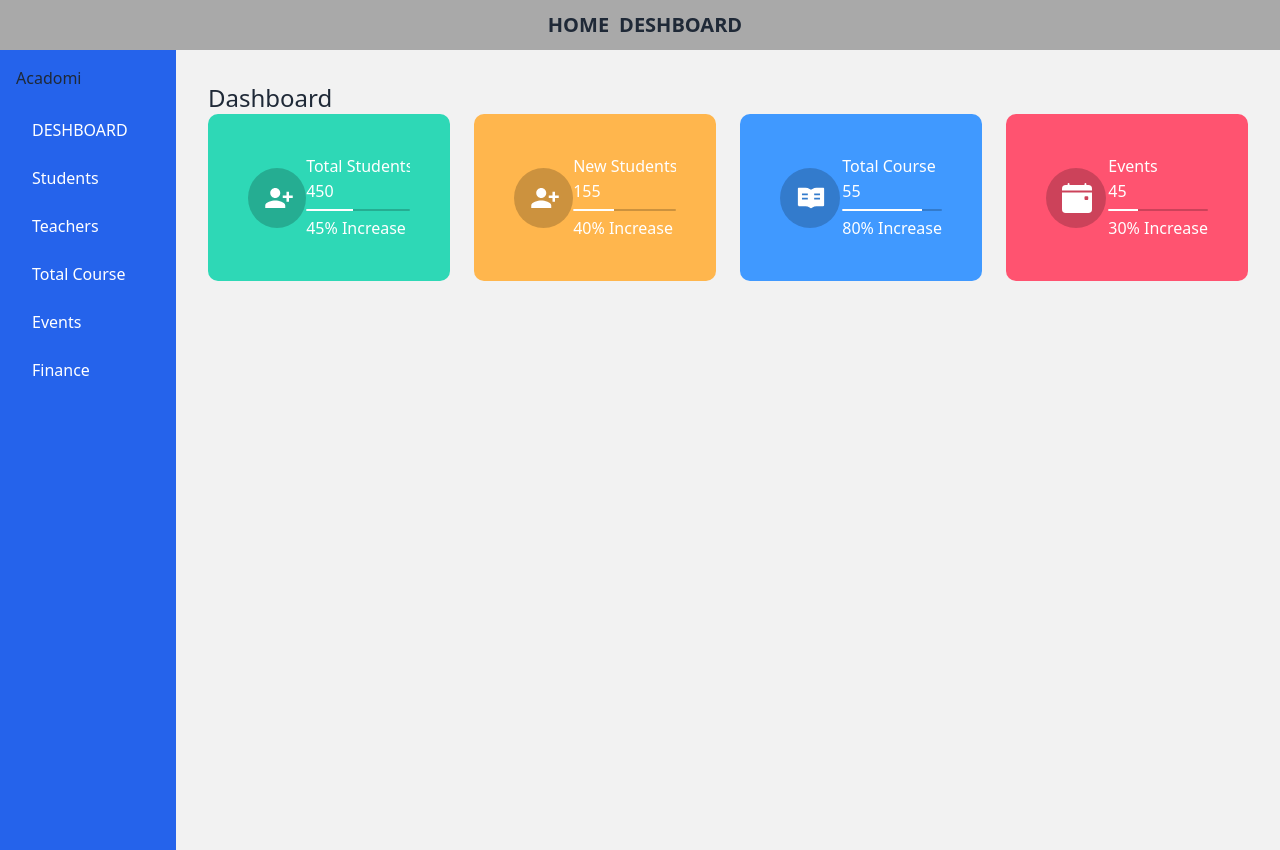
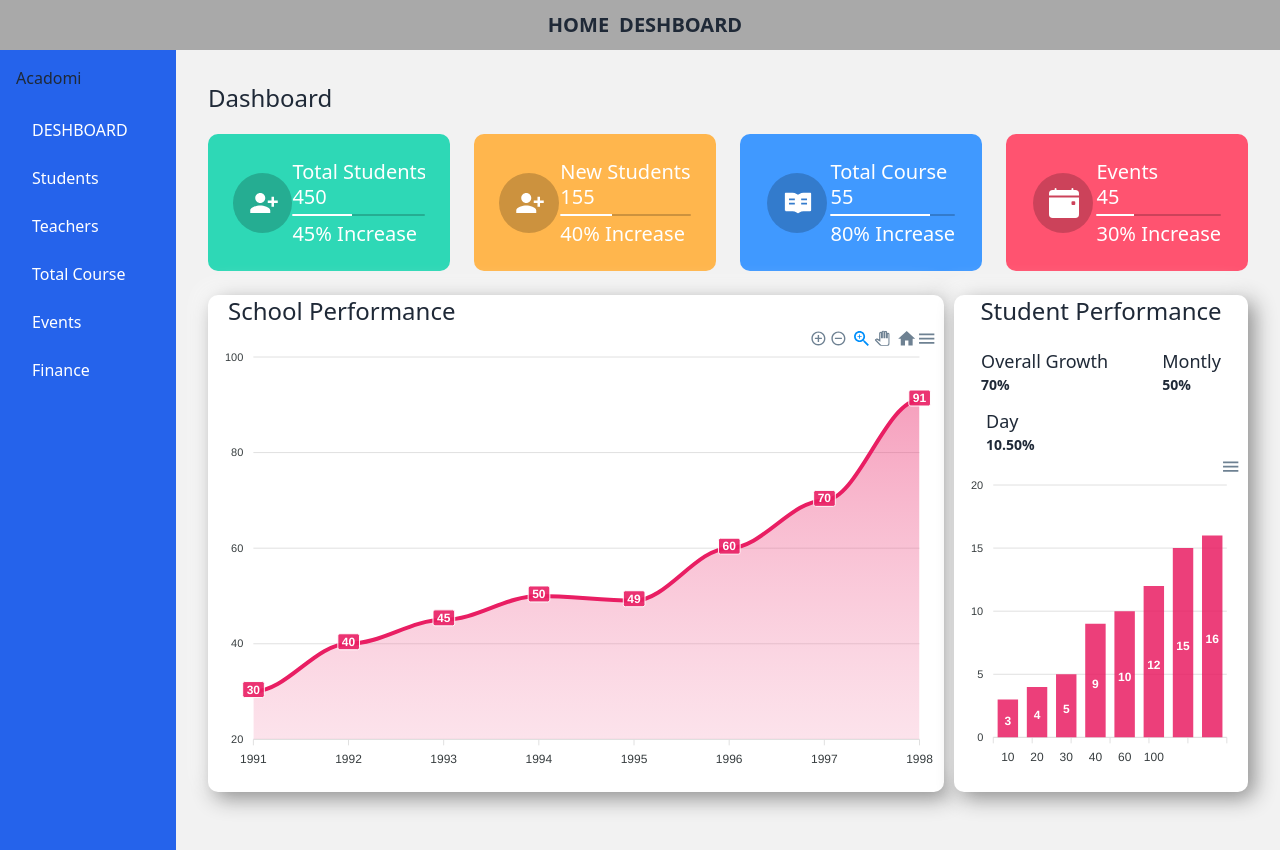
Before and after one commit to Shuvoghosh7/Dashboard, a React (Create React App) app: page /dashboard in a window 1280 px wide. Built offline with nearby package versions, Linux system fonts and the light colour scheme.

Commit message:
add SchoolPer formance  section

```diff
--- a/package.json
+++ b/package.json
@@ -6,12 +6,15 @@
     "@testing-library/jest-dom": "^5.16.4",
     "@testing-library/react": "^13.3.0",
     "@testing-library/user-event": "^13.5.0",
+    "apexcharts": "^3.35.3",
     "daisyui": "^2.19.1",
     "react": "^18.2.0",
+    "react-apexcharts": "^1.4.0",
     "react-dom": "^18.2.0",
     "react-icons": "^4.4.0",
     "react-router-dom": "^6.3.0",
     "react-scripts": "5.0.1",
+    "recharts": "^2.1.12",
     "web-vitals": "^2.1.4"
   },
   "scripts": {
--- a/src/App.js
+++ b/src/App.js
@@ -13,7 +13,7 @@ import Homepage from './Dashboard/DashboardHome/HomePage/Homepage';
 
 function App() {
   return (
-    <div>
+    <div className='bg-[#eef1f5]'>
       <Navbar/>
       <Routes>
         <Route path='/' element={<Home/>}/>
--- a/src/Dashboard/DashboardHome/Card/Card.css
+++ b/src/Dashboard/DashboardHome/Card/Card.css
@@ -1,36 +1,36 @@
 .card-contant{
    display: flex;
-   justify-content: space-between;
+   justify-content: space-around;
    align-items: center;
    background-color: #2ed8b6;
-   padding: 40px;
+   padding: 25px;
    border-radius: 10px;
    width: 100%;
 }
 .card-contant2{
     display: flex;
-   justify-content: space-between;
+   justify-content: space-around;
    align-items: center;
    background-color: #ffb64d;
-   padding: 40px;
+   padding: 25px;
    border-radius: 10px;
    width: 100%;
 }
 .card-contant3{
    display: flex;
-   justify-content: space-between;
+   justify-content: space-around;
    align-items: center;
    background-color: #4099ff;
-   padding: 40px;
+   padding: 25px;
    border-radius: 10px;
    width: 100%;
 }
 .card-contant4{
     display: flex;
-   justify-content: space-between;
+   justify-content: space-around;
    align-items: center;
    background-color: #ff5370;
-   padding: 40px;
+   padding: 25px;
    border-radius: 10px;
    width: 100%;
 }
@@ -50,7 +50,7 @@
 }
 .card-text{
     display: block;
-    font-size: 16px;
+    font-size: 20px;
     white-space: nowrap;
     overflow: hidden;
     text-overflow: ellipsis;
--- a/src/Dashboard/DashboardHome/HomePage/Homepage.js
+++ b/src/Dashboard/DashboardHome/HomePage/Homepage.js
@@ -1,12 +1,16 @@
 import React from 'react';
 import Card from '../Card/Card';
+import SchoolPerformance from '../SchoolPerformance/SchoolPerformance';
 
 const Homepage = () => {
     return (
         <div className='m-8'>
             <p className='text-2xl'>Dashboard</p>
-            <div>
+            <div className='mt-5'>
                 <Card />
+            </div>
+            <div className='mt-6 text-2xl'>
+                <SchoolPerformance/>
             </div>
         </div>
     );
--- /dev/null
+++ b/src/Dashboard/DashboardHome/SchoolPerformance/SchoolPerformance.css
@@ -0,0 +1,33 @@
+.Performance{
+    display: grid;
+    grid-template-columns: 5fr 2fr;
+    gap: 10px;
+}
+.School_Performance{
+    background-color: white;
+    box-shadow:  6px 6px 21px #8b8b8b,
+             -6px -6px 21px #ffffff;
+    border-radius: 10px;
+}
+.Student_Performance{
+    background-color: white;
+    box-shadow:  6px 6px 21px #8b8b8b,
+             -6px -6px 21px #ffffff;
+    border-radius: 10px;
+}
+
+@media only screen and (max-width: 668px) {
+    .Performance{
+        display: grid;
+        grid-template-columns: 1fr;
+        gap: 10px;
+    }
+}
+
+@media screen and (min-width:768px) and (max-width:1023px) {
+    .Performance{
+        display: grid;
+        grid-template-columns: 1fr;
+        gap: 10px;
+    }
+}
--- /dev/null
+++ b/src/Dashboard/DashboardHome/SchoolPerformance/SchoolPerformance.js
@@ -0,0 +1,81 @@
+import React, { useEffect, useState } from 'react';
+import Chart from "react-apexcharts";
+import './SchoolPerformance.css'
+const SchoolPerformance = () => {
+    const [state, setState] = useState({
+        options: {
+            colors:[ '#E91E63', '#FF9800'],
+            chart: {
+                id: "basic-bar"
+            },
+            xaxis: {
+                categories: [1991, 1992, 1993, 1994, 1995, 1996, 1997, 1998, 1999]
+            }
+        },
+        series: [
+            {
+                name: "series-1",
+                data: [30, 40, 45, 50, 49, 60, 70, 91]
+            }
+        ]
+    })
+
+    const [data, setData] = useState({
+        options: {
+            colors:[ '#E91E63', '#FF9800'],
+            chart: {
+                id: "basic-bar"
+            },
+            xaxis: {
+                categories: [10, 20, 30, 40, 60, 100]
+            }
+        },
+        series: [
+            {
+                name: "series-1",
+                data: [3, 4, 5, 9, 10, 12, 15, 16]
+            }
+        ]
+    })
+    return (
+        <div className='Performance'>
+            <div className='School_Performance'>
+                <h1 className='ml-5'>School Performance</h1>
+                <Chart
+                    options={state.options}
+                    series={state.series}
+                    type="area"
+                    height={450}
+                />
+            </div>
+            <div className='Student_Performance'>
+                <h1 className='text-center'>Student Performance</h1>
+                <div className='flex justify-around mt-5'>
+                    <div>
+                        <p className='text-lg'>Overall Growth</p>
+                        <p className='text-sm font-bold'>70%</p>
+                    </div>
+                    <div>
+                        <p className='text-lg'>Montly</p>
+                        <p className='text-sm font-bold'>50%</p>
+                    </div>
+                </div>
+                <div className='ml-8 mt-3'>
+                    <p className='text-lg'>Day</p>
+                    <p className='text-sm font-bold'>10.50%</p>
+                </div>
+
+                <div>
+                    <Chart
+                        options={data.options}
+                        series={data.series}
+                        type="bar"
+                        height={320}
+                    />
+                </div>
+            </div>
+        </div>
+    );
+};
+
+export default SchoolPerformance;
```
Also changed, not shown: public/data.json (added, +38 -0 lines), 1 other file (tests, documents, lock files or other folders).
